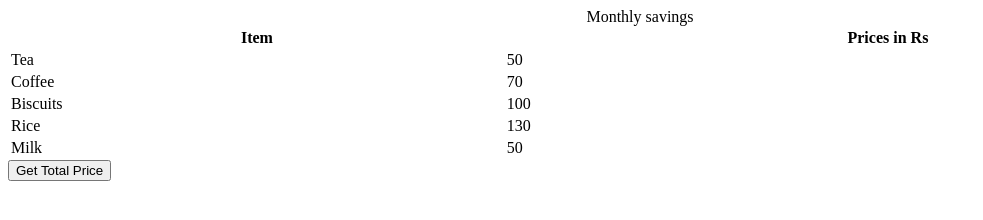
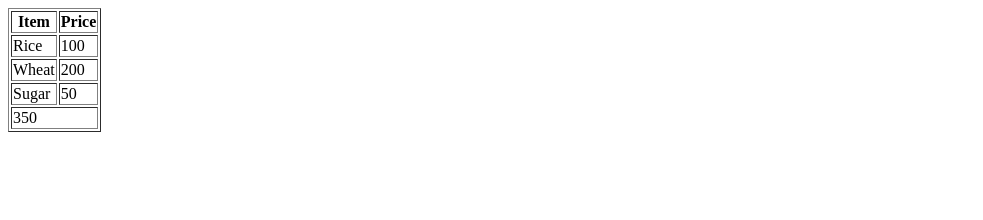
Before and after one commit to acciojob/grofers-checkout-Sagarmogli8976, a website: page main.html in a window 1280 px wide. Shown: the whole page, without its empty margins (0-983 px from the left). Drawn offline with Linux system fonts and the light colour scheme.

Commit message:
created a submission

```diff
--- a/main.html
+++ b/main.html
@@ -1,44 +1,36 @@
 <!DOCTYPE html>
-
 <html>
 
 <head>
-	<link rel="stylesheet" href="styles.css">
+	<title>Grofers Checkout</title>
 </head>
 
 <body>
-    <!-- the entire body must be written by student -->
-    <table style="width: 100%">
-    <caption>
-      Monthly savings
-    </caption>
+
+	<table border="1">
 		<tr>
 			<th>Item</th>
-      <th>Prices in Rs</th>
+			<th>Price</th>
 		</tr>
-    <tr>
-      <td class="item">Tea</td>
-      <td class="price">50</td>
-    </tr>
-    <tr>
-      <td class="item">Coffee</td>
-      <td class="price">70</td>
-    </tr>
-    <tr>
-      <td class="item">Biscuits</td>
-      <td class="price">100</td>
-    </tr>
+
 		<tr>
 			<td class="item">Rice</td>
-      <td class="price">130</td>
+			<td class="prices">100</td>
 		</tr>
+
 		<tr>
-      <td class="item">Milk</td>
-      <td class="price">50</td>
+			<td class="item">Wheat</td>
+			<td class="prices">200</td>
 		</tr>
+
+		<tr>
+			<td class="item">Sugar</td>
+			<td class="prices">50</td>
+		</tr>
+
 	</table>
-    <script type="text/javascript" src="./script.js">
-</script>
+
+	<script src="script.js"></script>
 
 </body>
 
--- a/script.js
+++ b/script.js
@@ -1,10 +1,18 @@
-const getSumBtn = document.createElement("button");
-getSumBtn.append("Get Total Price");
-document.body.appendChild(getSumBtn);
+let prices = document.querySelectorAll(".prices");
 
-const getSum = () => {
-//Add your code here
+let total = 0;
 
-};
+prices.forEach(function (price) {
+	total += Number(price.innerText);
+});
 
-getSumBtn.addEventListener("click", getSum);
+let table = document.querySelector("table");
+
+let row = document.createElement("tr");
+
+let cell = document.createElement("td");
+cell.colSpan = 2;
+cell.innerText = total;
+
+row.appendChild(cell);
+table.appendChild(row);
```
Lines whose indentation alone changed are shown as unchanged.
